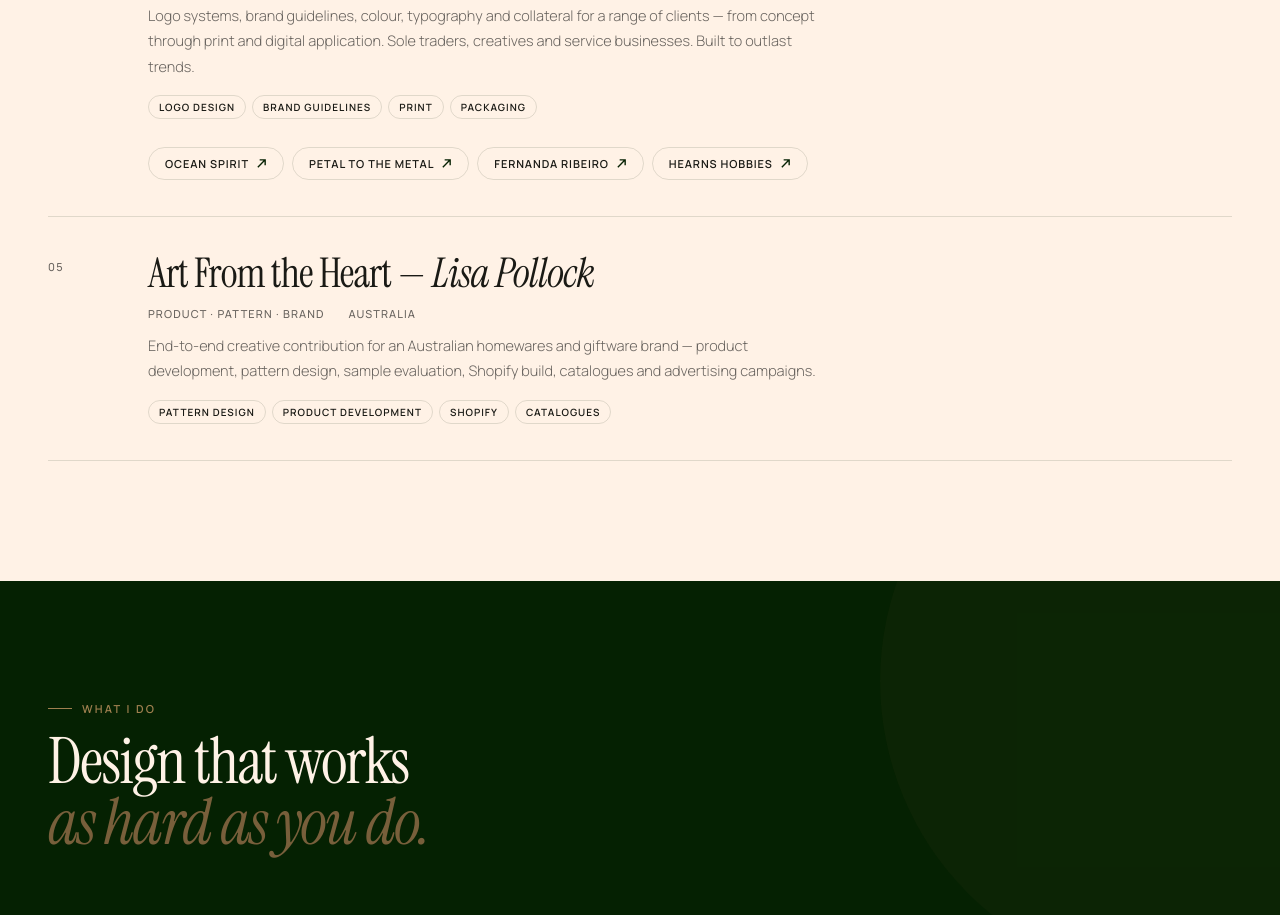
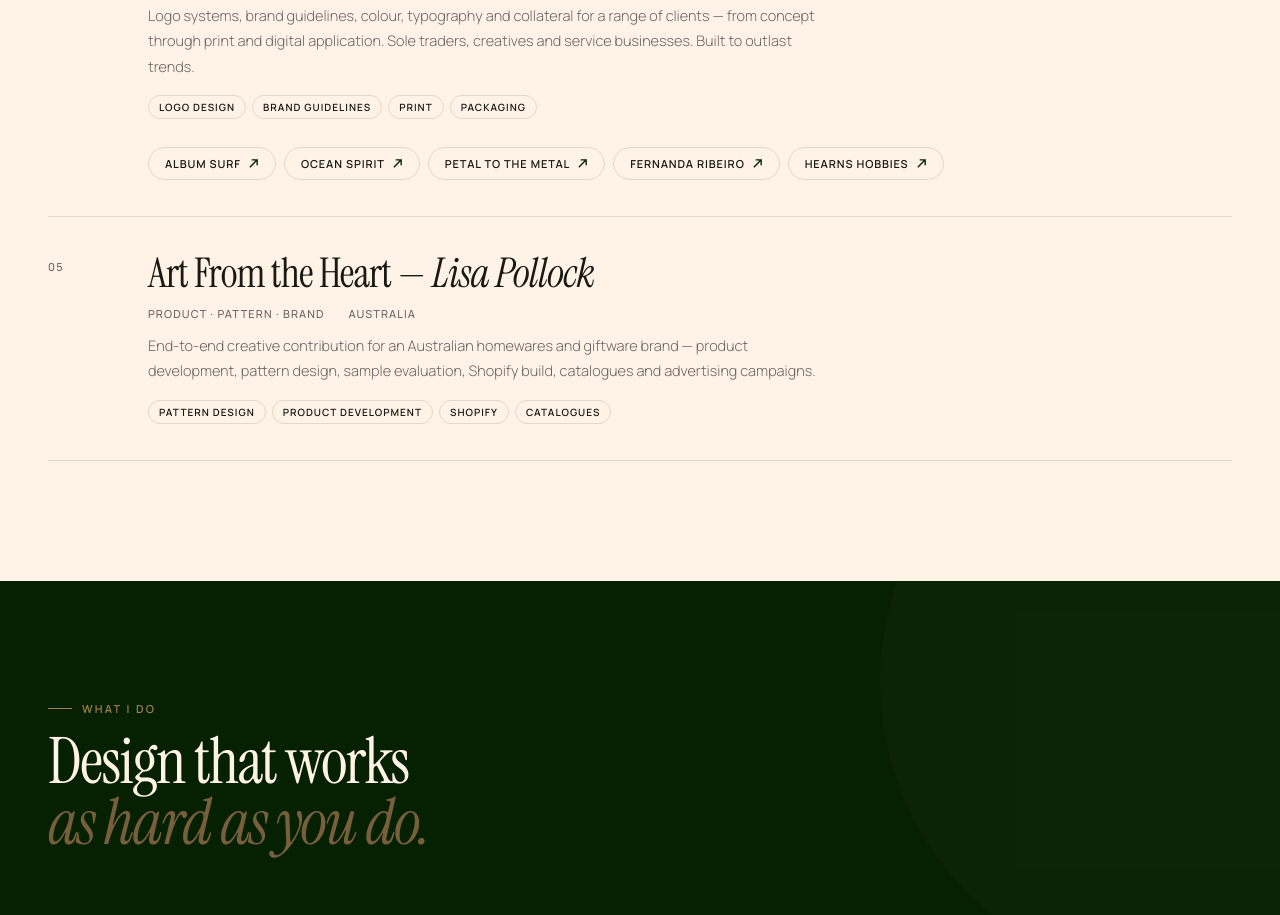
Before and after one commit to lorenamargieson-hub/lorenamargieson.com, a plain HTML site: page index.html in a window 1280 px wide. Shown: the part 2436-3351 px from the top of the page. Drawn offline with Linux system fonts and the light colour scheme.

Commit message:
Add files via upload

```diff
--- a/index.html
+++ b/index.html
@@ -1249,6 +1249,10 @@
         </div>
         <!-- Brand Identity Tabs -->
         <div class="bi-tabs" role="tablist" aria-label="Brand identity projects">
+          <a href="https://www.instagram.com/p/DXvS8pXkooe/?utm_source=ig_web_copy_link&igsh=MzRlODBiNWFlZA==" target="_blank" rel="noopener" class="bi-tab" role="tab" aria-label="Album Surf — view on Instagram">
+            <span class="bi-tab-label">Album Surf</span>
+            <svg class="bi-tab-arrow" viewBox="0 0 12 12" fill="none" stroke="currentColor" stroke-width="1.5" aria-hidden="true"><path d="M2 10L10 2M4 2h6v6"/></svg>
+          </a>
           <a href="https://www.instagram.com/p/C5Rn_mmhpTV/?utm_source=ig_web_copy_link&igsh=MzRlODBiNWFlZA==" target="_blank" rel="noopener" class="bi-tab" role="tab" aria-label="Ocean Spirit — view on Instagram">
             <span class="bi-tab-label">Ocean Spirit</span>
             <svg class="bi-tab-arrow" viewBox="0 0 12 12" fill="none" stroke="currentColor" stroke-width="1.5" aria-hidden="true"><path d="M2 10L10 2M4 2h6v6"/></svg>
```
